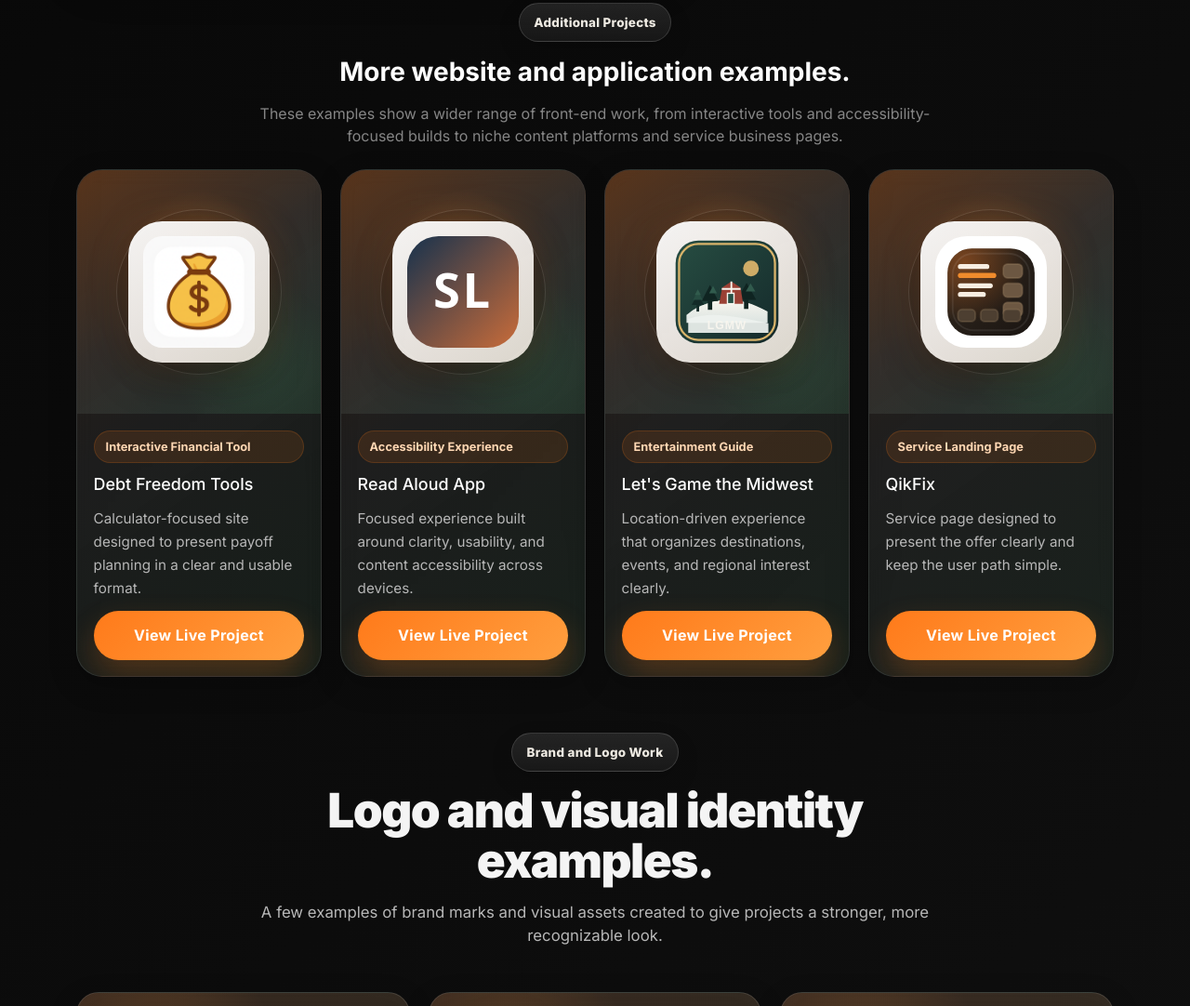
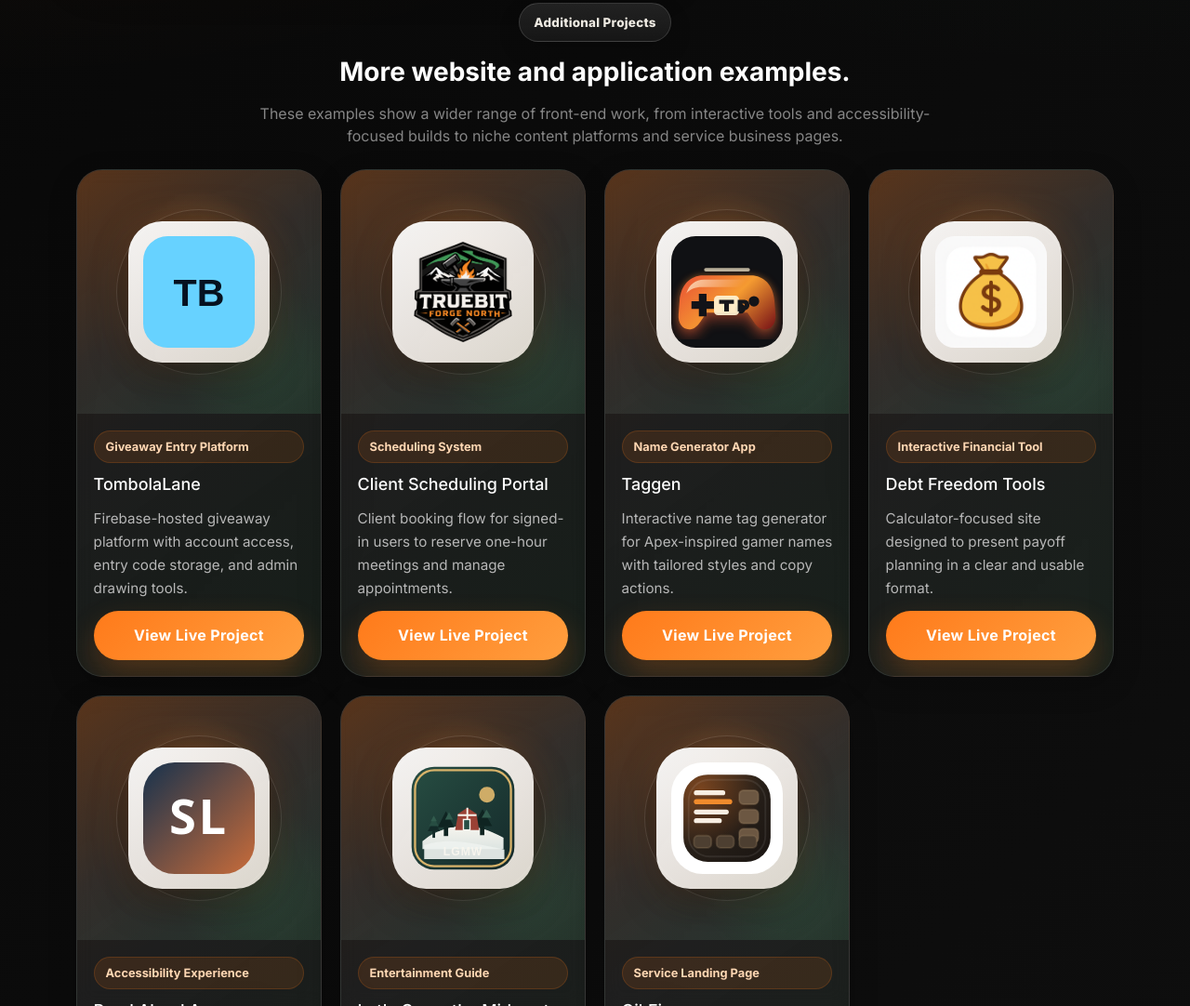
Before and after one commit to truebitforgenorth/TrueBitForgeNorth, a plain HTML site: page portfolio.html in a window 1280 px wide. Shown: the part 1551-2633 px from the top of the page at 93% size. Drawn offline with nearby package versions, Linux system fonts and the light colour scheme.

Commit message:
Add files via upload

```diff
--- a/portfolio.html
+++ b/portfolio.html
@@ -305,6 +305,48 @@
         <div class="website-project-grid mt-1">
           <article class="website-project-card glass reveal">
             <div class="website-project-visual">
+              <img class="website-project-logo" src="photos/site-icons/tombolalane-icon.svg" alt="TombolaLane logo" loading="lazy" decoding="async">
+            </div>
+            <div class="website-project-copy">
+              <span class="project-badge">Giveaway Entry Platform</span>
+              <h3>TombolaLane</h3>
+              <p>Firebase-hosted giveaway platform with account access, entry code storage, and admin drawing tools.</p>
+              <a href="https://tombolalane.web.app" class="btn btn-brand portfolio-cta w-100" target="_blank" rel="noopener noreferrer">
+                View Live Project
+              </a>
+            </div>
+          </article>
+
+          <article class="website-project-card glass reveal">
+            <div class="website-project-visual">
+              <img class="website-project-logo" src="photos/TBFN2.png" alt="TrueBit Forge North logo" loading="lazy" decoding="async">
+            </div>
+            <div class="website-project-copy">
+              <span class="project-badge">Scheduling System</span>
+              <h3>Client Scheduling Portal</h3>
+              <p>Client booking flow for signed-in users to reserve one-hour meetings and manage appointments.</p>
+              <a href="client-portal.html#bookings" class="btn btn-brand portfolio-cta w-100">
+                View Live Project
+              </a>
+            </div>
+          </article>
+
+          <article class="website-project-card glass reveal">
+            <div class="website-project-visual">
+              <img class="website-project-logo" src="photos/site-icons/taggen-controller.svg" alt="Taggen controller logo" loading="lazy" decoding="async">
+            </div>
+            <div class="website-project-copy">
+              <span class="project-badge">Name Generator App</span>
+              <h3>Taggen</h3>
+              <p>Interactive name tag generator for Apex-inspired gamer names with tailored styles and copy actions.</p>
+              <a href="https://nametaggen-47d60.web.app" class="btn btn-brand portfolio-cta w-100" target="_blank" rel="noopener noreferrer">
+                View Live Project
+              </a>
+            </div>
+          </article>
+
+          <article class="website-project-card glass reveal">
+            <div class="website-project-visual">
               <img class="website-project-logo" src="photos/site-icons/debt-freedom-tools-icon.png" alt="Debt Freedom Tools icon" loading="lazy" decoding="async">
             </div>
             <div class="website-project-copy">
```
Also changed, not shown: photos/site-icons/taggen-controller.svg (added), photos/site-icons/tombolalane-icon.svg (added).
